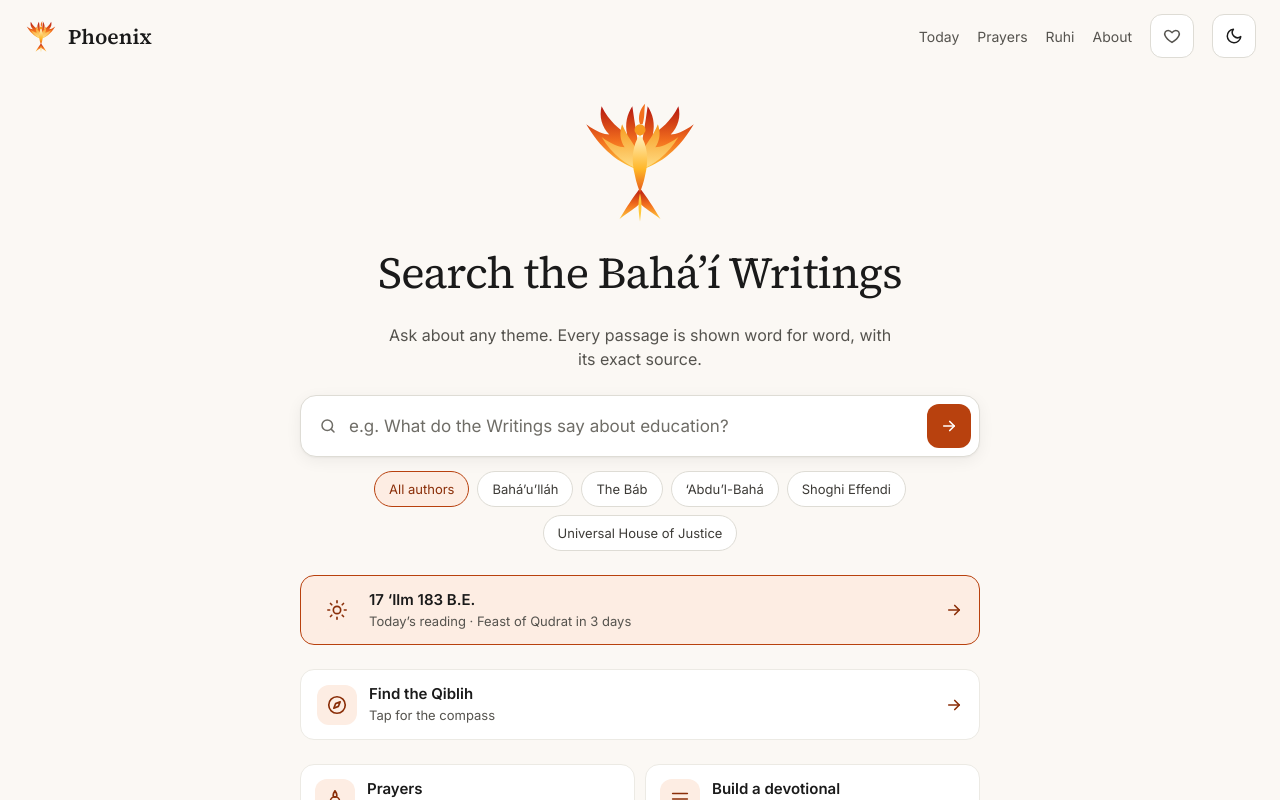
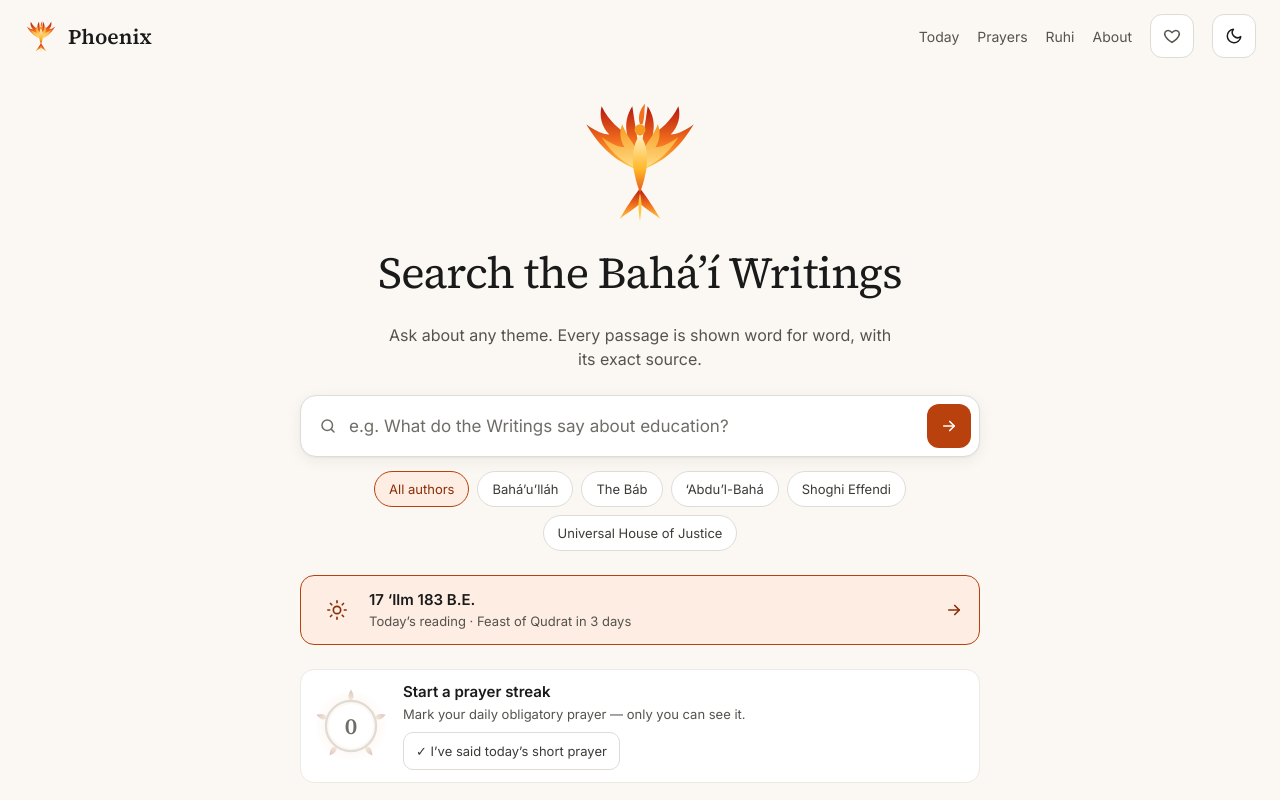
Before and after one commit to Cheeky125/bahai-gpt, a Next.js app: page / in a window 1280 px wide. Shown: the top 800 px of the page. Built offline with nearby package versions, Linux system fonts and the light colour scheme.

Commit message:
Home: fiery prayer streak — circled number that catches fire once today's prayer is marked
Co-Authored-By: Claude Opus 5.5 <noreply@anthropic.com>
Claude-Session: https://claude.ai/code/session_01T2f4bj7FhX2hf32bYajDJ4

```diff
--- a/app/components/Phoenix.js
+++ b/app/components/Phoenix.js
@@ -6,6 +6,7 @@ import Feedback from "./Feedback";
 import { FavButton, SavedLink } from "./Saved";
 import { ShareButton } from "./Share";
 import { QiblihLauncher } from "./Qiblih";
+import StreakCard from "./Streak";
 import { badiDate, badiString, upcoming, ymd, daysBetween } from "../lib/badi";
 
 const AUTHORS = [
@@ -175,6 +176,7 @@ export default function Phoenix() {
             {chips}
           </form>
           <TodayStrip />
+          <StreakCard />
           <QiblihLauncher />
           <FeatureCards />
           <div style={{ display: "flex", flexDirection: "column", alignItems: "center", gap: 12 }}>
--- /dev/null
+++ b/app/components/Streak.js
@@ -0,0 +1,67 @@
+"use client";
+// Phoenix — the home-page prayer streak: a circled, fiery number. Dim embers until today's obligatory
+// prayer is marked as said, then the ring catches fire. Kept only on this device.
+import { useEffect, useState } from "react";
+import { load, save, done, keyOf, streaks } from "../lib/opstreak";
+import { todayIn } from "../lib/sun";
+
+const NAMES = { short: "Short", medium: "Medium", long: "Long" };
+
+export function FireBadge({ n, lit, size = 76 }) {
+  const flames = Math.min(12, 5 + Math.floor(n / 3)); // a longer streak, a bigger fire
+  return (
+    <svg className={`firebadge${lit ? " lit" : ""}`} viewBox="0 0 100 100" width={size} height={size} aria-hidden="true">
+      <defs>
+        <linearGradient id="fbFire" x1="0.5" y1="1" x2="0.5" y2="0"><stop offset="0" stopColor="#FFC93C" /><stop offset="0.5" stopColor="#F3701E" /><stop offset="1" stopColor="#B5170F" /></linearGradient>
+        <linearGradient id="fbNum" x1="0.5" y1="1" x2="0.5" y2="0"><stop offset="0" stopColor="#F3701E" /><stop offset="1" stopColor="#FFC93C" /></linearGradient>
+        <radialGradient id="fbGlow"><stop offset="0.55" stopColor="#F3701E" stopOpacity=".45" /><stop offset="1" stopColor="#F3701E" stopOpacity="0" /></radialGradient>
+      </defs>
+      <circle cx="50" cy="50" r="48" fill="url(#fbGlow)" className="fbglow" />
+      {/* flames licking up round the ring */}
+      <g className="fbflames">
+        {Array.from({ length: flames }, (_, i) => {
+          const a = (360 / flames) * i;
+          return (
+            <g key={i} transform={`rotate(${a} 50 50)`}>
+              <path d="M50 2 C46 9 45 13 50 17 C55 13 54 9 50 2Z" fill="url(#fbFire)" className="fbflame" style={{ animationDelay: `${(i * 0.13) % 1}s` }} />
+            </g>
+          );
+        })}
+      </g>
+      <circle cx="50" cy="50" r="33" className="fbring" />
+      <circle cx="50" cy="50" r="29" className="fbinner" />
+      <text x="50" y="50" dy=".35em" className="fbnum" fill={lit ? "url(#fbNum)" : undefined}>{n}</text>
+    </svg>
+  );
+}
+
+export default function StreakCard() {
+  const [st, setSt] = useState(null);
+  const [today, setToday] = useState(null);
+  useEffect(() => {
+    setSt(load());
+    const [y, m, d] = todayIn(); setToday(keyOf(y, m, d));
+  }, []);
+  if (!st || !today) return null;
+  const { cur, best } = streaks(st.days, today);
+  const lit = done(st.days[today]);
+  const choice = st.choice || "short";
+  const used = Object.keys(st.days).length > 0;
+  const markToday = () => {
+    const n = { ...st, days: { ...st.days, [today]: { ...(st.days[today] || {}), [choice]: Date.now() } } };
+    save(n); setSt(n);
+  };
+  return (
+    <div className={`streakcard${lit ? " lit" : ""}`}>
+      <a href="/obligatory" className="streakbadge" aria-label={`Prayer streak: ${cur} day${cur === 1 ? "" : "s"}`}>
+        <FireBadge n={cur} lit={lit} />
+      </a>
+      <div className="streaktext">
+        <a href="/obligatory" className="ftitle">{!used ? "Start a prayer streak" : lit ? `${cur}-day prayer streak` : cur ? `${cur}-day streak — keep it burning` : "Light your streak today"}</a>
+        <span className="fdesc">{lit ? `Today’s obligatory prayer is said.${best > cur ? ` Best: ${best}` : ""}` : `Mark your daily obligatory prayer — only you can see it.`}</span>
+        {!lit && choice !== "medium" && <button className="act" onClick={markToday}>✓ I’ve said today’s {NAMES[choice].toLowerCase()} prayer</button>}
+        {!lit && choice === "medium" && <a className="act" href="/obligatory">Mark morning, noon &amp; evening</a>}
+      </div>
+    </div>
+  );
+}
--- a/app/globals.css
+++ b/app/globals.css
@@ -387,3 +387,27 @@ a.theme { text-decoration: none; display: inline-flex; align-items: center; min-
 .qlaunch { font: inherit; cursor: pointer; border-color: var(--border); background: var(--surface); }
 .qcard svg { overflow: visible; }
 @media (prefers-reduced-motion: reduce) { .fglow, .fbird, .fwings, .fpulse { animation: none !important; } }
+/* Home: fiery prayer streak */
+.streakcard { width: 100%; max-width: 680px; display: flex; align-items: center; gap: 14px; padding: 12px 16px 12px 12px; border-radius: 14px; border: 1px solid var(--border); background: var(--surface); text-align: left; }
+.streakcard.lit { border-color: var(--accent); background: linear-gradient(90deg, var(--accentSoft), var(--surface) 70%); }
+.streakbadge { flex: none; display: flex; text-decoration: none; }
+.streaktext { display: flex; flex-direction: column; gap: 4px; min-width: 0; align-items: flex-start; }
+.streaktext .ftitle { color: var(--text); text-decoration: none; }
+.streaktext .act { margin-top: 4px; min-height: 38px; padding: 8px 12px; }
+.firebadge { overflow: visible; }
+.fbring { fill: none; stroke: var(--border2); stroke-width: 3; }
+.fbinner { fill: var(--surface); }
+.fbnum { text-anchor: middle; font-family: var(--font-serif), Georgia, serif; font-size: 30px; font-weight: 600; fill: var(--faint); }
+.fbflames { opacity: .28; filter: saturate(.4); transition: opacity .4s; }
+.fbglow { opacity: .25; }
+.firebadge:not(.lit) .fbglow { animation: fbember 3s ease-in-out infinite; }
+@keyframes fbember { 0%, 100% { opacity: .12 } 50% { opacity: .32 } }
+.firebadge.lit .fbflames { opacity: 1; filter: none; animation: fbspin 18s linear infinite; transform-origin: 50px 50px; }
+.firebadge.lit .fbring { stroke: url(#fbFire); stroke: #F3701E; stroke-width: 4; }
+.firebadge.lit .fbglow { opacity: .9; animation: fbglow 2s ease-in-out infinite; }
+.firebadge.lit .fbflame { transform-box: fill-box; transform-origin: center bottom; animation: fbflick .9s ease-in-out infinite alternate; }
+@keyframes fbflick { from { transform: scaleY(.75) scaleX(1.05); } to { transform: scaleY(1.25) scaleX(.9); } }
+@keyframes fbspin { to { transform: rotate(360deg); } }
+@keyframes fbglow { 0%, 100% { opacity: .6 } 50% { opacity: 1 } }
+@media (prefers-reduced-motion: reduce) { .firebadge * { animation: none !important; } }
+.firebadge.lit .fbnum { fill: url(#fbNum); font-weight: 700; }
```
